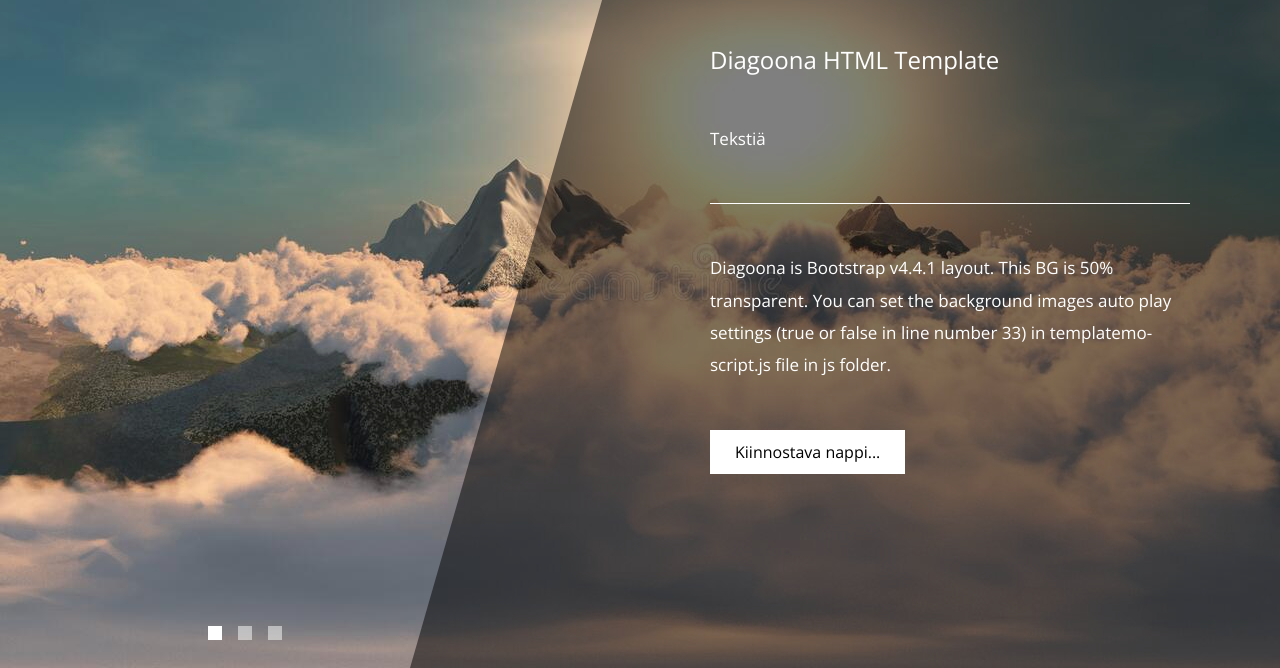
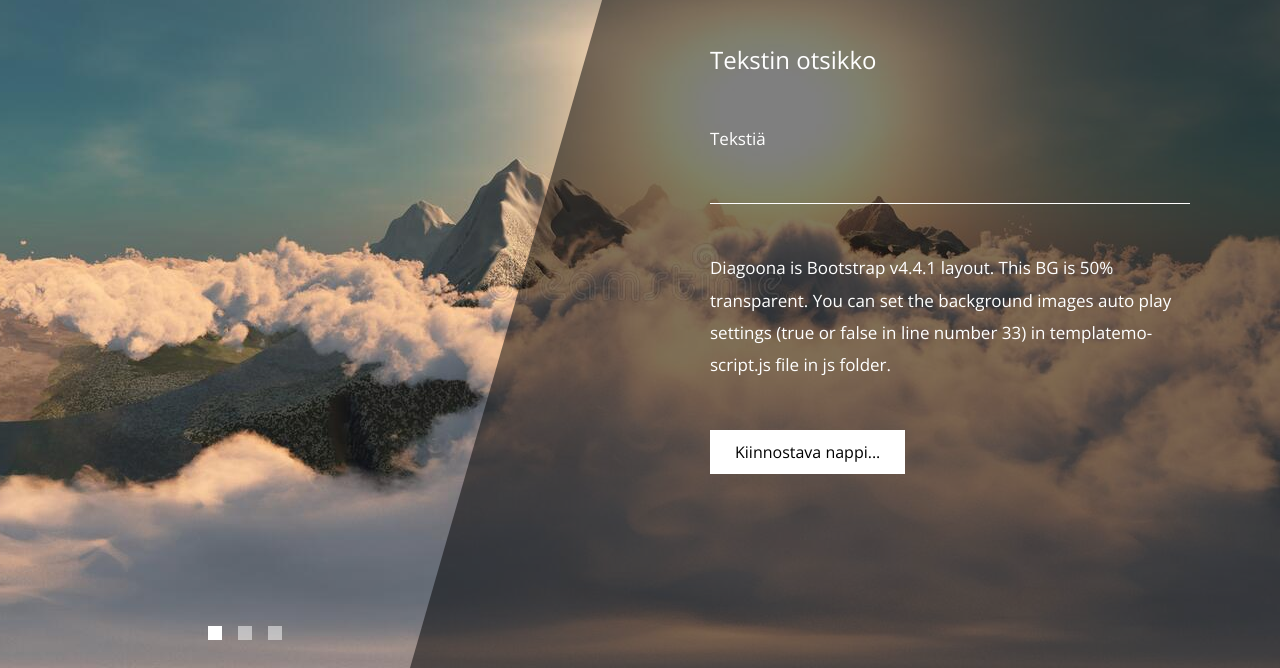
Before and after one commit to smpKlaa/smpKlaa.github.io, a plain HTML site: page demo3/index.html in a window 1280 px wide. Shown: the part 132-800 px from the top of the page. Drawn offline with nearby package versions, Linux system fonts and the light colour scheme.

Commit message:
Update index.html

```diff
--- a/demo3/index.html
+++ b/demo3/index.html
@@ -39,7 +39,7 @@
                 <div class="tm-col-left"></div>
                 <main class="tm-col-right">
                     <section class="tm-content">
-                        <h2 class="mb-5 tm-content-title">Diagoona HTML Template</h2>
+                        <h2 class="mb-5 tm-content-title">Tekstin otsikko</h2>
                         <p class="mb-5">Tekstiä</p>
                         <hr class="mb-5">
                         <p class="mb-5">Diagoona is Bootstrap v4.4.1 layout. This BG is 50% transparent. You can set the background images auto play settings (true or false in line number 33) in templatemo-script.js file in js folder.</p>
```
